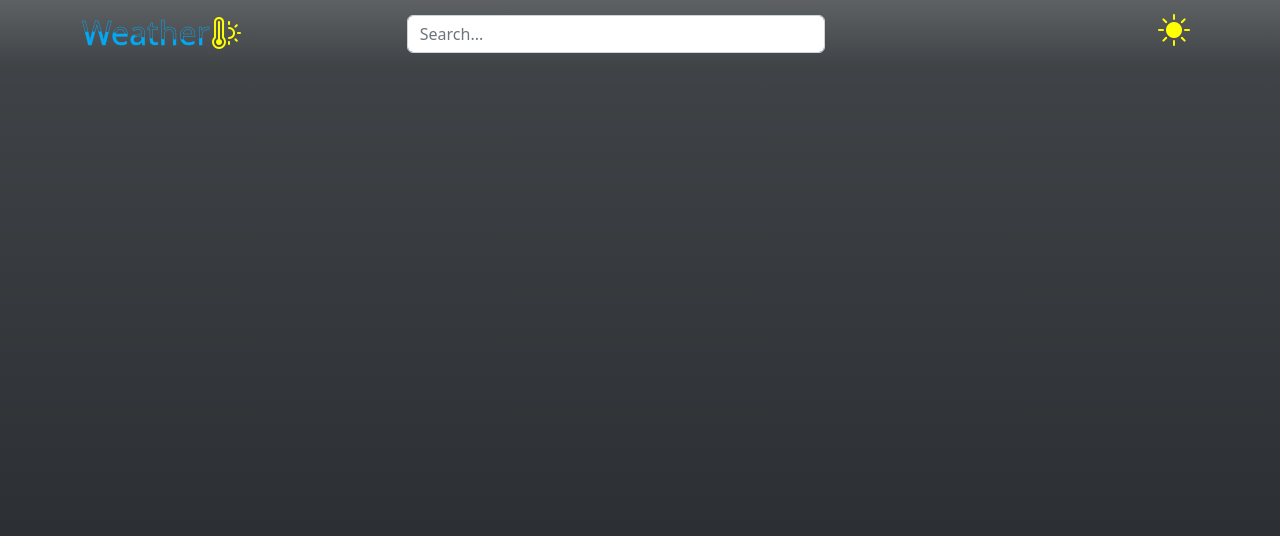
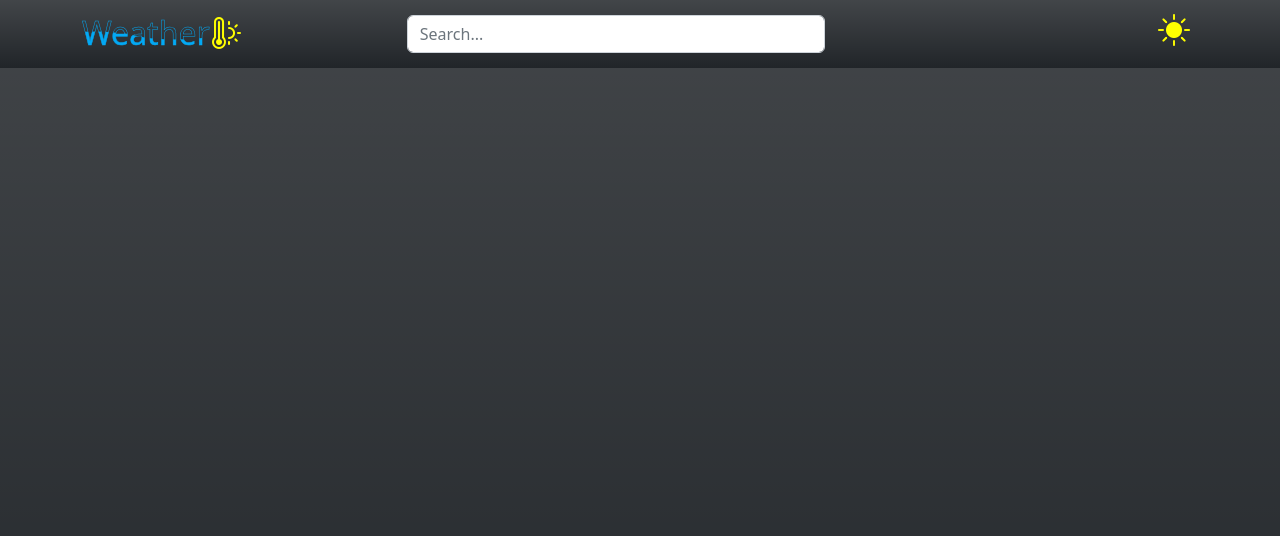
Before and after one commit to ArthurChemov/TheWeather_ReactJS, a React (Create React App) app: page / in a window 1280 px wide. Shown: the top 536 px of the page. Built offline with nearby package versions, Linux system fonts and the light colour scheme.

Commit message:
Update mode

```diff
--- a/src/App.js
+++ b/src/App.js
@@ -1,12 +1,15 @@
 import { BrowserRouter } from 'react-router-dom';
+import { useState } from "react";
 import Navbar from "./components/menu/Navbar"
 import "./scss/custom.scss"
 
 function App() {
+  const[mode, isDark] = useState(true);
+
   return (
-    <div className="app bg-gradient">
+    <div className={`app ${mode ? 'bg-gradient':'bg-gradient'}`} style={mode ? { backgroundColor: '#212529'  } : {backgroundColor: '#ced4da'}}>
       <BrowserRouter>
-        <Navbar/>
+        <Navbar mode = {mode} isDark = {isDark}/>
       </BrowserRouter>
     </div>
   );
--- a/src/components/menu/Navbar.js
+++ b/src/components/menu/Navbar.jsx
@@ -1,13 +1,10 @@
-import { useState } from "react";
 import "./Navbar.scss"
 
-function Navbar() {
-  const[mode, isDark] = useState(true);
+const Navbar = ({mode, isDark}) => {
   const setLight = () => isDark(!mode);
 
   return(
-    // style={` ${isLight ? 'background-color: theme-color("light");':'background-color: theme-color("dark");'}`}
-    <div className="navbar bg-gradient">
+    <div className="navbar bg-gradient" style={mode ? { backgroundColor: '#212529'  } : {backgroundColor: '#6c757d'}}>
       <header className="container text-white d-flex justify-content-between">
         <div className="title">
           <h2>Weather</h2>
```
